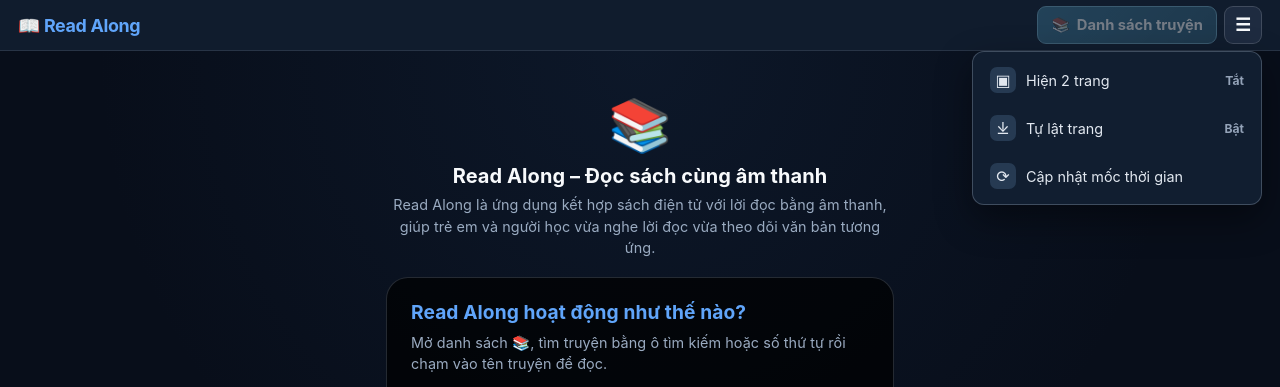
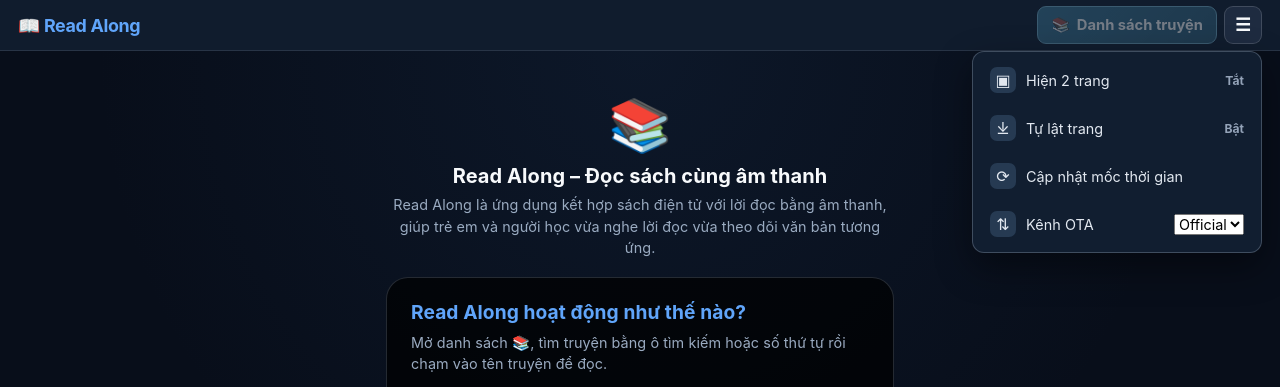
Before and after one commit to blamag999/read-along-android, a website: page index.html in a window 1280 px wide. Both pictures are taken after a click on the button "Mở menu đọc sách". Shown: the top 387 px of the page. Drawn offline with Linux system fonts and the light colour scheme; no server answers; a script that the page names is missing.

Commit message:
Add OTA channel selector to read menu

```diff
--- a/index.html
+++ b/index.html
@@ -47,6 +47,7 @@
         <button id="menuTwoPages" class="read-menu-option" type="button" aria-pressed="false"><span class="menu-option-icon">▣</span><span>Hiện 2 trang</span><span class="menu-option-state" id="menuTwoPagesState">Tắt</span></button>
         <button id="menuAutoFlip" class="read-menu-option" type="button" aria-pressed="true"><span class="menu-option-icon">⤓</span><span>Tự lật trang</span><span class="menu-option-state" id="menuAutoFlipState">Bật</span></button>
         <button id="menuReloadMarkers" class="read-menu-option" type="button"><span class="menu-option-icon">⟳</span><span>Cập nhật mốc thời gian</span></button>
+        <div class="read-menu-option update-channel-row"><span class="menu-option-icon">⇅</span><label for="updateChannelSelect">Kênh OTA</label><select id="updateChannelSelect" aria-label="Chọn kênh cập nhật OTA"><option value="official">Official</option><option value="beta">Beta</option></select></div>
         <button id="menuCheckUpdates" class="read-menu-option hidden" type="button"><span class="menu-option-icon">⬇</span><span>Kiểm tra cập nhật</span></button>
       </div>
       <button id="btnReloadMarkers" class="icon-btn apk-icon-button hidden" type="button" title="Tải mốc thời gian mới nhất từ GitHub" aria-label="Tải mốc thời gian mới nhất từ GitHub">⟳</button>
```
